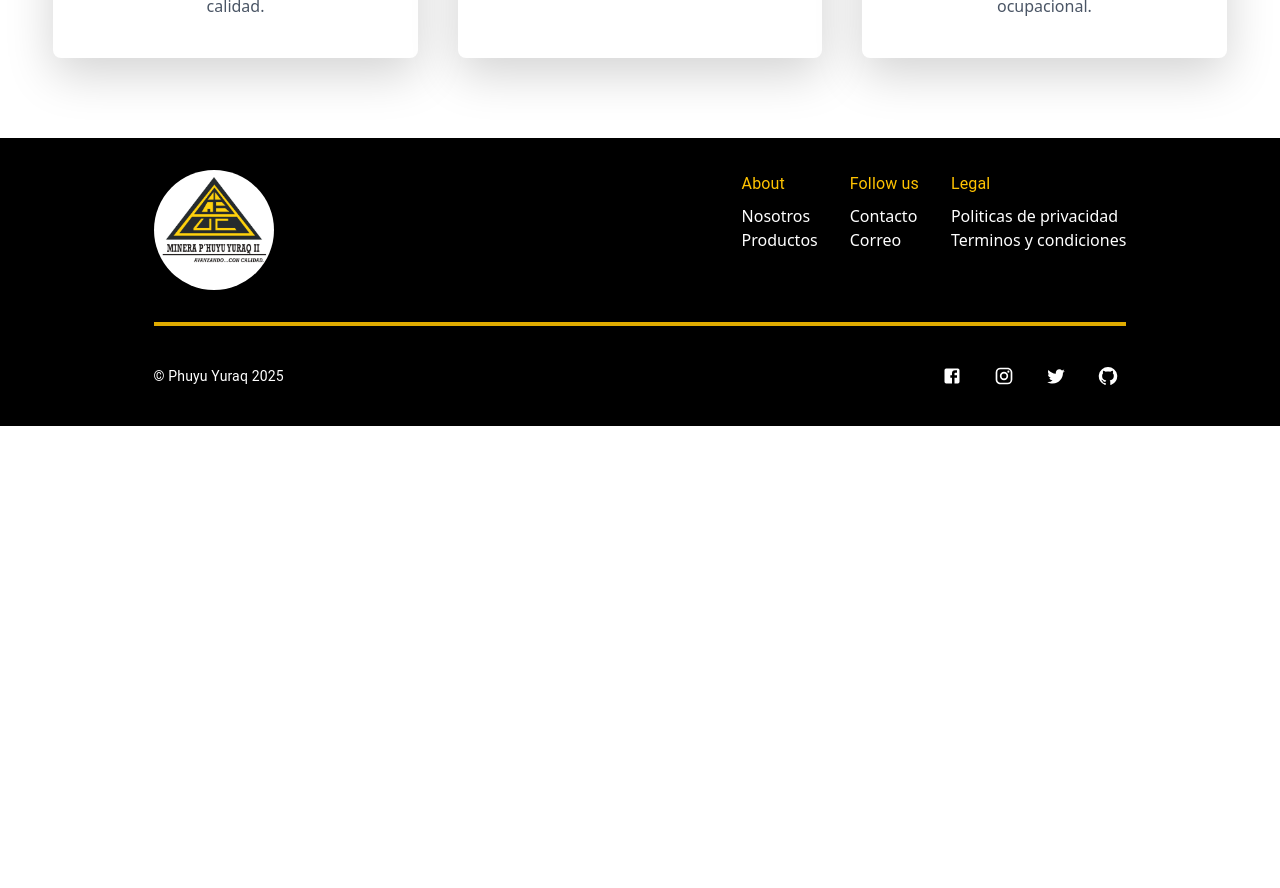
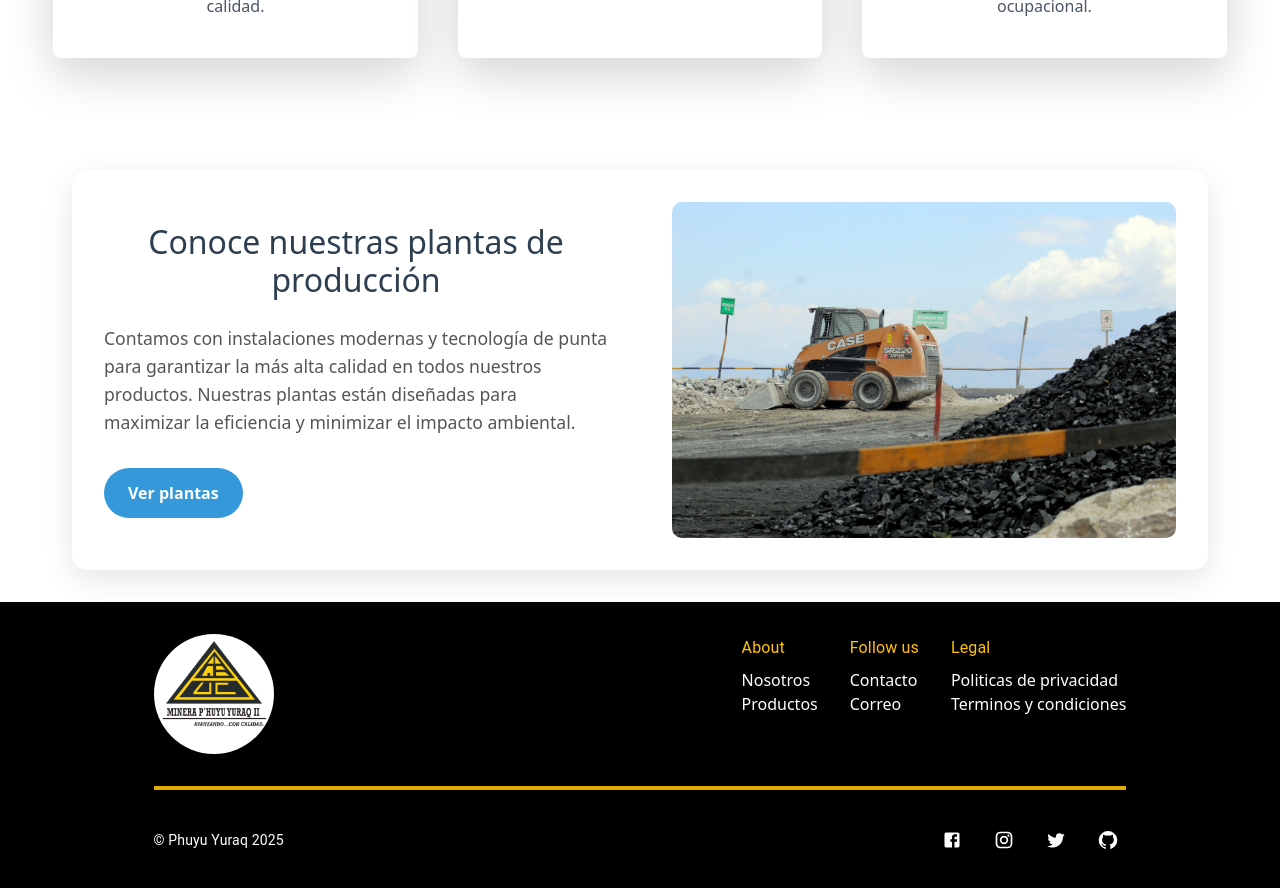
Before and after one commit to IDozy/yuraqweb, a React (Vite) app: page / in a window 1280 px wide. Shown: the part 3280-4168 px from the top of the page. Before the commit the page ends 3706 px from the top, so only its background shows below. Built offline with nearby package versions, Linux system fonts and the light colour scheme.

Commit message:
Creacion de card de plantas

```diff
--- /dev/null
+++ b/src/components/Home/PlantsProduction.css
@@ -0,0 +1,114 @@
+.plants-card-container {
+    max-width: 1200px;
+    margin: 0 auto;
+    padding: 2rem;
+  }
+
+  .plants-card {
+    background-color: #fff;
+    border-radius: 15px;
+    box-shadow: 0 10px 30px rgba(0, 0, 0, 0.1);
+    overflow: hidden;
+  }
+
+  .plants-card-content {
+    display: flex;
+    flex-direction: row;
+    align-items: center;
+    /* Eliminamos min-height y usamos padding para controlar el espacio */
+    padding: 2rem 0;
+  }
+
+  .plants-text-container {
+    flex: 1;
+    padding: 0 2rem;
+    display: flex;
+    flex-direction: column;
+    justify-content: center;
+  }
+
+  .plants-title {
+    text-align: center;
+    color: #2c3e50;
+    margin-bottom: 1.5rem;
+    font-size: 2rem;
+  }
+
+  .plants-description {
+    color: #555;
+    line-height: 1.6;
+    margin-bottom: 2rem;
+    font-size: 1.1rem;
+  }
+
+  .plants-button {
+    align-self: flex-start;
+    background-color: #3498db;
+    color: white;
+    border: none;
+    padding: 0.8rem 1.5rem;
+    border-radius: 30px;
+    font-size: 1rem;
+    cursor: pointer;
+    transition: all 0.3s ease;
+    font-weight: 600;
+  }
+
+  .plants-button:hover {
+    background-color: #2980b9;
+    transform: translateY(-2px);
+  }
+
+  .plants-image-container {
+    flex: 1;
+    display: flex;
+    justify-content: center;
+    align-items: center;
+    overflow: hidden;
+    padding: 0 2rem;
+  }
+
+  .plants-image {
+    width: 100%;
+    height: auto;
+    object-fit: cover;
+    border-radius: 10px;
+    max-height: 400px;
+  }
+
+  /* Responsive Design */
+  @media (max-width: 768px) {
+    .plants-card-content {
+      flex-direction: column;
+      padding: 0;
+    }
+
+    .plants-text-container {
+      order: 1;
+      padding: 1.5rem;
+    }
+
+    .plants-image-container {
+      order: 0;
+      width: 100%;
+      padding: 0;
+      margin-bottom: 1.5rem;
+    }
+
+    .plants-image {
+      border-radius: 0;
+      max-height: 300px;
+    }
+
+    .plants-title {
+      font-size: 1.5rem;
+    }
+
+    .plants-description {
+      font-size: 1rem;
+    }
+
+    .plants-button {
+      align-self: center;
+    }
+  }
--- /dev/null
+++ b/src/components/Home/PlantsProductionHome.jsx
@@ -0,0 +1,70 @@
+import { useEffect, useRef } from 'react';
+import { motion, useInView, useAnimation } from 'framer-motion';
+import './/PlantsProduction.css';
+
+const ProductionPlantsCard = () => {
+  const ref = useRef(null);
+  const isInView = useInView(ref, { once: true });
+  const mainControls = useAnimation();
+
+  useEffect(() => {
+    if (isInView) {
+      mainControls.start('visible');
+    }
+  }, [isInView, mainControls]);
+
+  const handleButtonClick = () => {
+    // Aquí puedes implementar la navegación a la sección de plantas
+    // Por ejemplo usando react-router o scroll a una sección con id
+    const plantsSection = document.getElementById('plantas-produccion');
+    if (plantsSection) {
+      plantsSection.scrollIntoView({ behavior: 'smooth' });
+    }
+  };
+
+  return (
+    <div ref={ref} className="plants-card-container">
+      <motion.div
+        className="plants-card"
+        variants={{
+          hidden: { opacity: 0, y: 75 },
+          visible: { opacity: 1, y: 0 }
+        }}
+        initial="hidden"
+        animate={mainControls}
+        transition={{ duration: 0.5, delay: 0.25 }}
+      >
+        <div className="plants-card-content">
+          <div className="plants-text-container">
+            <h2 className="plants-title">Conoce nuestras plantas de producción</h2>
+            <p className="plants-description">
+              Contamos con instalaciones modernas y tecnología de punta para garantizar
+              la más alta calidad en todos nuestros productos. Nuestras plantas están
+              diseñadas para maximizar la eficiencia y minimizar el impacto ambiental.
+            </p>
+            <button
+              onClick={handleButtonClick}
+              className="plants-button"
+              whileHover={{ scale: 1.05 }}
+              whileTap={{ scale: 0.95 }}
+            >
+              Ver plantas
+            </button>
+          </div>
+          <div className="plants-image-container">
+            <motion.img
+              src="/Card1.JPG" // Reemplaza con tu imagen
+              alt="Planta de producción"
+              className="plants-image"
+              initial={{ opacity: 0, x: 50 }}
+              animate={{ opacity: 1, x: 0 }}
+              transition={{ duration: 0.5, delay: 0.5 }}
+            />
+          </div>
+        </div>
+      </motion.div>
+    </div>
+  );
+};
+
+export default ProductionPlantsCard;
--- a/src/pages/Home.jsx
+++ b/src/pages/Home.jsx
@@ -9,6 +9,7 @@ import CounterHome from "../components/Home/CounterHOme";
 import WhyHome from "../components/Home/WhyHome";
 import CertifHome from '../components/Home/CertifHome';
 import CardCompanyHome from '../components/Home/CardCompanyHome.jsx';
+import PlantsProductionHome from '../components/Home/PlantsProductionHome';
 
 const Home = () => {
   return (
@@ -22,6 +23,7 @@ const Home = () => {
       <WhyHome/>
       <CardCompanyHome/>
       <CertifHome/>
+      <PlantsProductionHome/>
       <Footer/>
 
     </>
```
Also changed, not shown: public/Card1.JPG (added), 1 other file (tests, documents, lock files or other folders).
